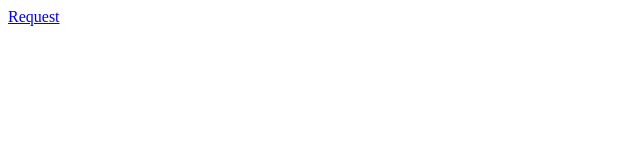
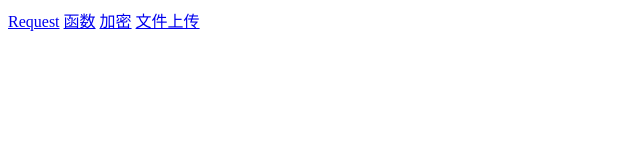
Before and after one commit to 79199221/laravelstudy, a plain HTML site: page index.html in a window 1280 px wide. Shown: the whole page, without its empty margins (0-640 px from the left). Drawn offline with Linux system fonts and the light colour scheme.

Commit message:
函数.路径

```diff
--- a/index.html
+++ b/index.html
@@ -1 +1,4 @@
 <a href='Request.md'>Request</a>
+<a href='函数.md'>函数</a>
+<a href='加密.md'>加密</a>
+<a href='文件上传.md'>文件上传</a>
```
